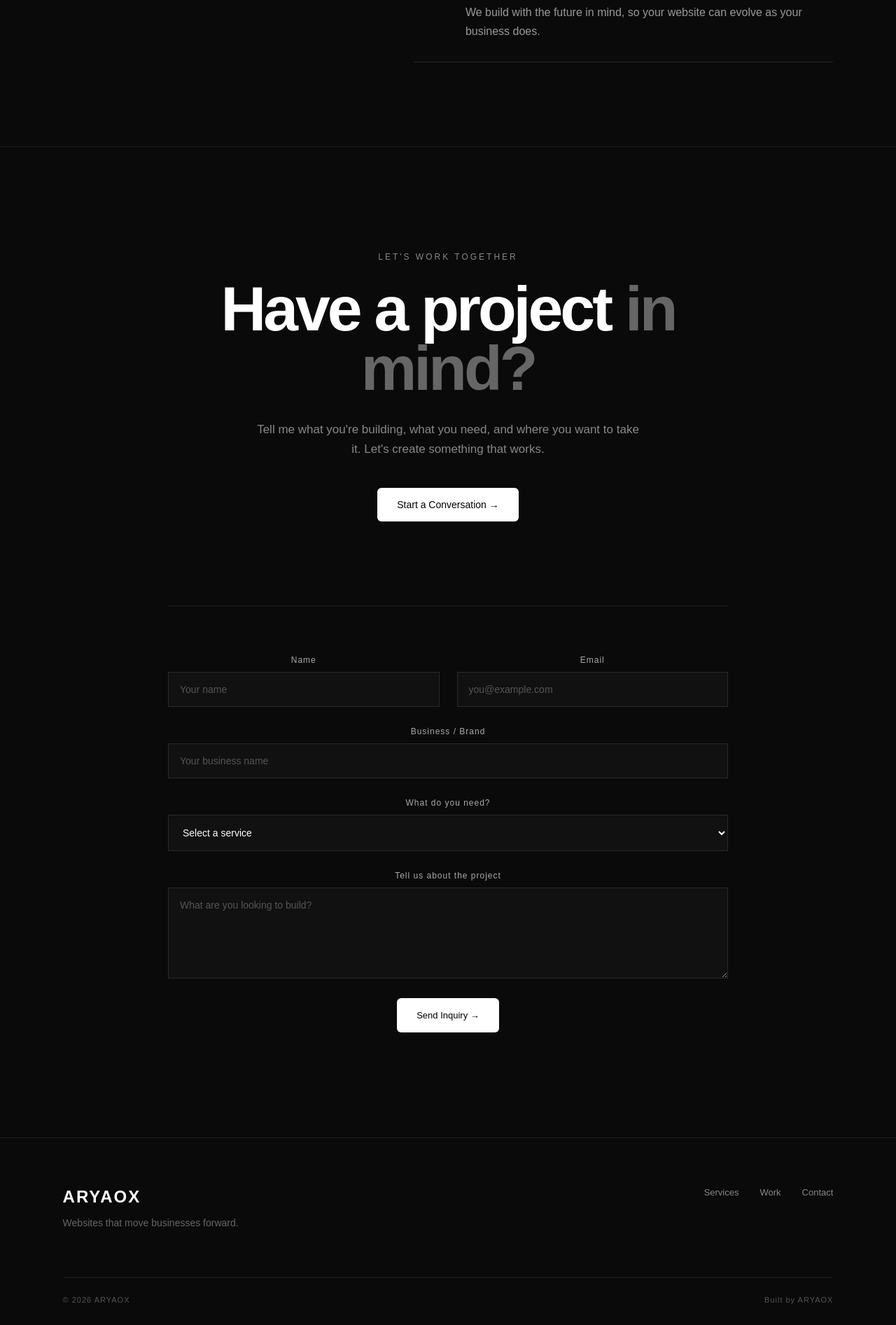
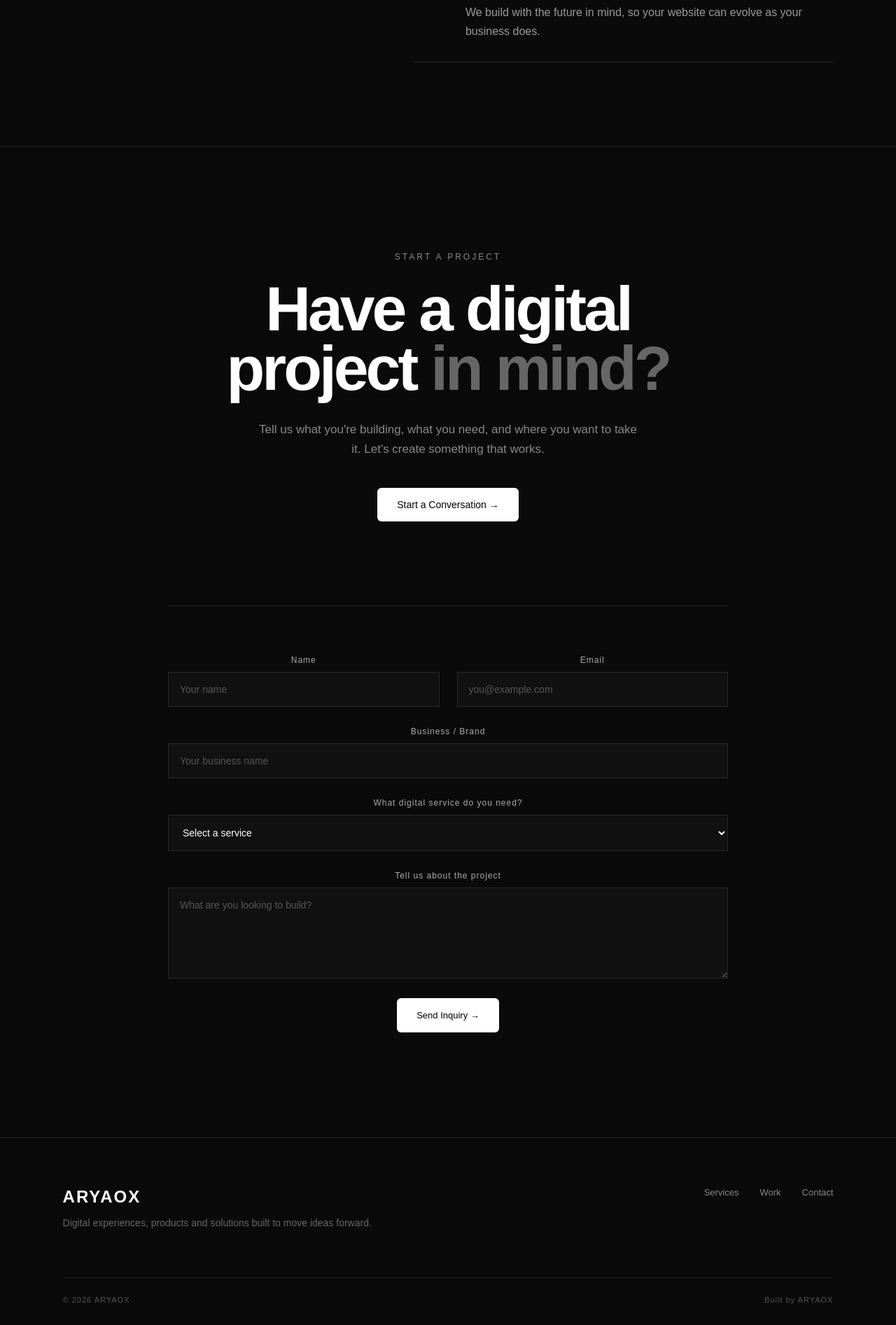
Before and after one commit to palakpalak969-pixel/aryaox-, a React (Vite) app: page / in a window 1280 px wide. Shown: the part 4379-6272 px from the top of the page at 70% size. Built offline with nearby package versions, Linux system fonts and the light colour scheme.

Commit message:
Improve contact and footer SEO content

```diff
--- a/src/App.jsx
+++ b/src/App.jsx
@@ -200,7 +200,7 @@ function App() {
          <p>
   A responsive business website designed to present services,
   build trust and help businesses generate enquiries online.
-</p>
+         </p>
 
           <div className="tech-stack">
             <span>React</span>
@@ -271,21 +271,22 @@ function App() {
     </div>
   </div>
 </section>
+
       {/* CONTACT */}
 
 <section className="contact" id="contact">
   <div className="contact-content">
 
-    <p className="eyebrow">LET'S WORK TOGETHER</p>
+    <p className="eyebrow">START A PROJECT</p>
 
     <h2>
-      Have a project
-      <span> in mind?</span>
-    </h2>
+  Have a digital project
+  <span> in mind?</span>
+</h2>
 
     <p className="contact-text">
-      Tell me what you're building, what you need, and where you want
-      to take it. Let's create something that works.
+      Tell us what you're building, what you need, and where you want
+to take it. Let's create something that works.
     </p>
 
     <a
@@ -344,7 +345,7 @@ function App() {
     </div>
 
     <div className="form-group">
-      <label htmlFor="service">What do you need?</label>
+      <label htmlFor="service">What digital service do you need?</label>
 
       <select id="service" name="service">
         <option value="">Select a service</option>
@@ -384,7 +385,7 @@ function App() {
   <div className="footer-top">
     <div>
       <div className="logo">ARYAOX</div>
-      <p>Websites that move businesses forward.</p>
+      <p>Digital experiences, products and solutions built to move ideas forward.</p>
     </div>
 
     <div className="footer-links">
```
